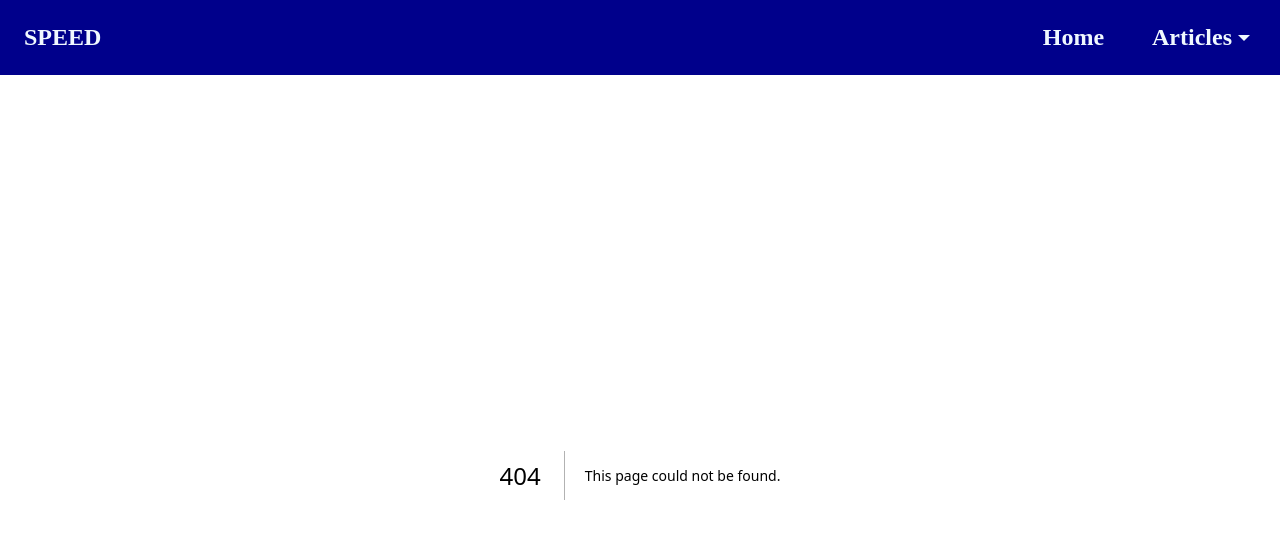
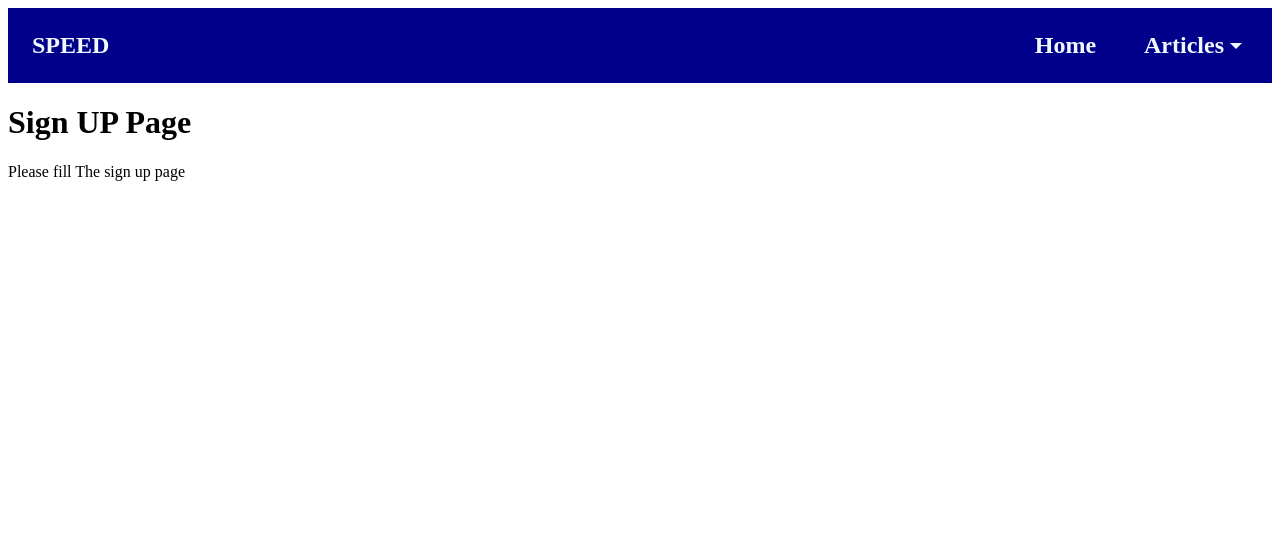
Before and after one commit to HazeemHussain/Assignment-1B, a Next.js app in the folder frontend/: page /login/sign_up in a window 1280 px wide. Before the commit this address had no page. Shown: the top 538 px of the page. Built offline with nearby package versions, Linux system fonts and the light colour scheme.

Commit message:
adding login page

```diff
--- /dev/null
+++ b/frontend/src/components/userLogin/LoginForm.jsx
@@ -0,0 +1,5 @@
+export default function LoginForm() {
+
+
+    return <div> Login From </div>;
+}
--- /dev/null
+++ b/frontend/src/pages/login/sign_up.tsx
@@ -0,0 +1,12 @@
+
+
+export default function SignUp() {
+    return (
+      <div className="container">
+        <h1>Sign UP Page </h1>
+        <p> Please fill The sign up page
+        </p>
+
+      </div>
+    );
+  }
--- /dev/null
+++ b/package.json
@@ -0,0 +1,5 @@
+{
+  "dependencies": {
+    "hbs": "^4.2.0"
+  }
+}
```
Also changed, not shown: 2 other files (tests, documents, lock files or other folders).
